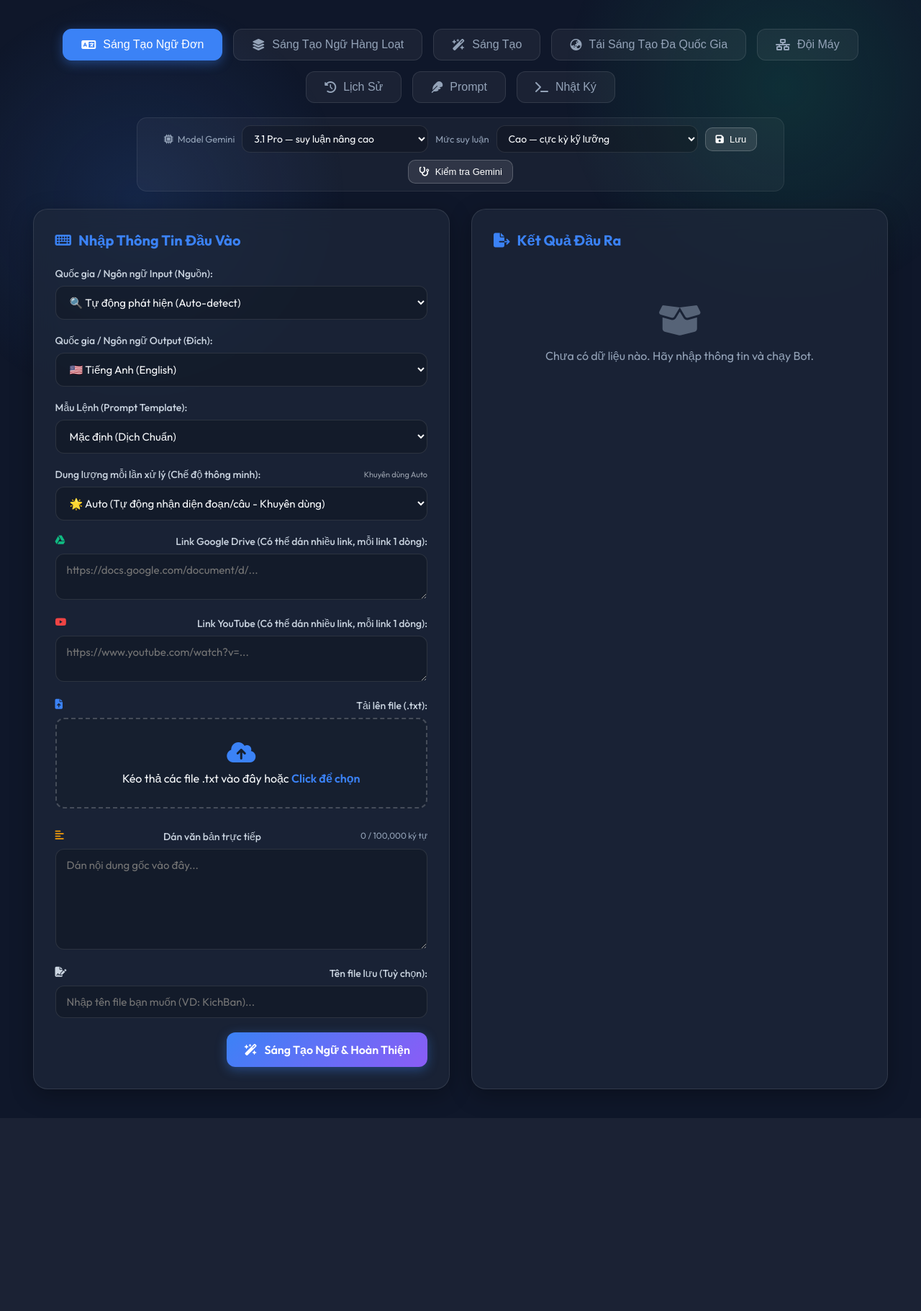
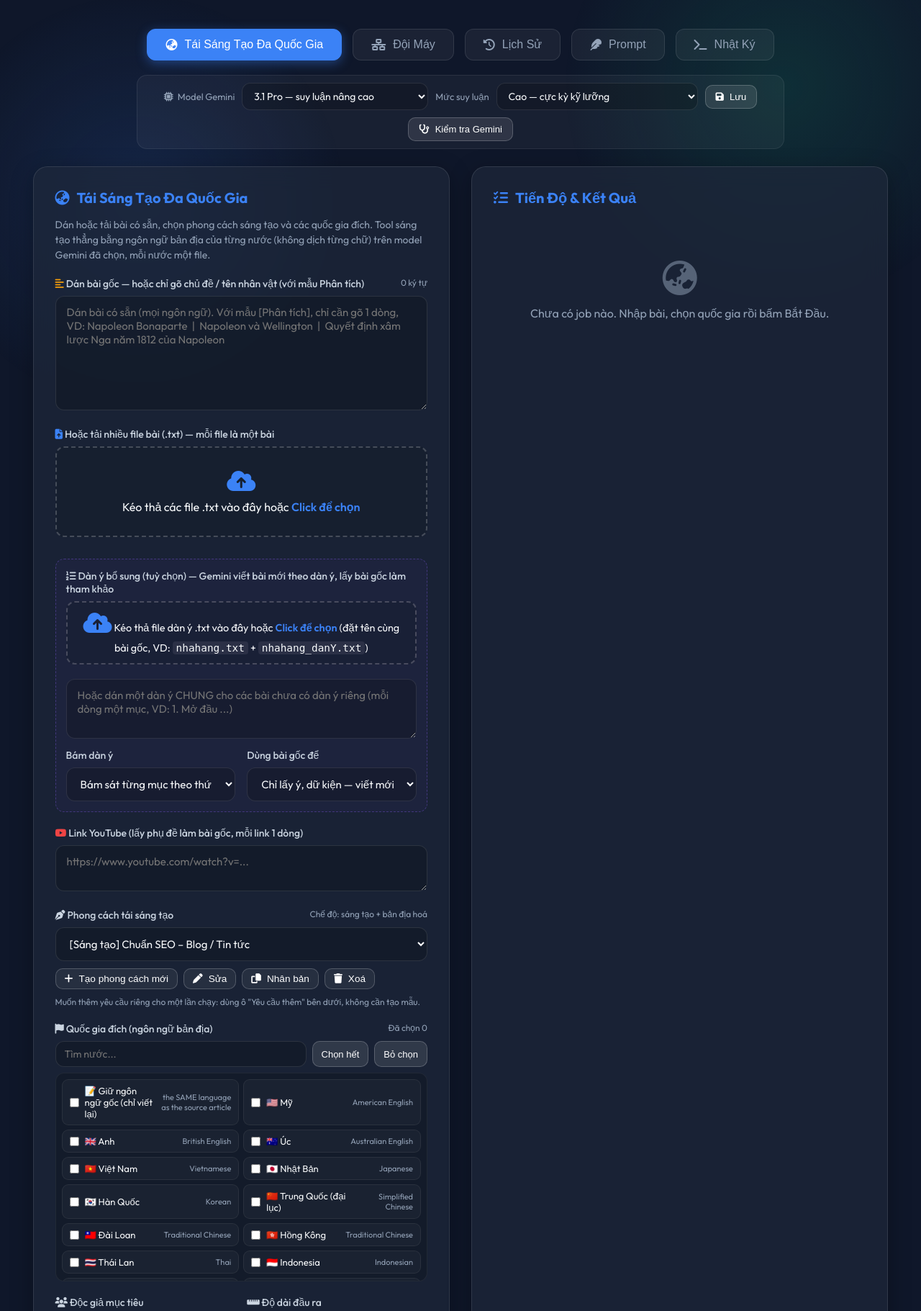
Before and after one commit to hoanggiastudio102-hue/text, a Flask app: page / in a window 1280 px wide. Shown: the part 120-1941 px from the top of the page at 72% size. Before the commit the page ends 1673 px from the top, so only its background shows below. Run offline with Flask 3, Linux system fonts and the light colour scheme.

Commit message:
Ẩn 3 tab cũ (Sáng Tạo Ngữ Đơn/Hàng Loạt/Sáng Tạo), mở sẵn tab Tái Sáng Tạo Đa Quốc Gia
Co-Authored-By: Claude Sonnet 5.5 <noreply@anthropic.com>
Claude-Session: https://claude.ai/code/session_01KPt74qjBHwRAchGYAVD88c

```diff
--- a/static/style.css
+++ b/static/style.css
@@ -720,3 +720,5 @@ select.glass-input option {
 .gm-account { margin-top: 6px; font-size: 12px; color: #6ee7b7; text-align: right; max-width: 280px; word-break: break-all; }
 .gm-account a { color: #93c5fd; }
 .gm-account .gm-warn { color: #fcd34d; }
+
+.tab-btn[hidden]{display:none !important}
--- a/templates/index.html
+++ b/templates/index.html
@@ -32,10 +32,10 @@
 
         <!-- Tabs -->
         <div class="tabs-container">
-            <button class="tab-btn active" data-tab="tab-translate"><i class="fa-solid fa-language"></i> Sáng Tạo Ngữ Đơn</button>
-            <button class="tab-btn" data-tab="tab-batch"><i class="fa-solid fa-layer-group"></i> Sáng Tạo Ngữ Hàng Loạt</button>
-            <button class="tab-btn" data-tab="tab-creative"><i class="fa-solid fa-wand-magic-sparkles"></i> Sáng Tạo</button>
-            <button class="tab-btn" data-tab="tab-localize"><i class="fa-solid fa-earth-asia"></i> Tái Sáng Tạo Đa Quốc Gia</button>
+            <button class="tab-btn" data-tab="tab-translate" hidden><i class="fa-solid fa-language"></i> Sáng Tạo Ngữ Đơn</button>
+            <button class="tab-btn" data-tab="tab-batch" hidden><i class="fa-solid fa-layer-group"></i> Sáng Tạo Ngữ Hàng Loạt</button>
+            <button class="tab-btn" data-tab="tab-creative" hidden><i class="fa-solid fa-wand-magic-sparkles"></i> Sáng Tạo</button>
+            <button class="tab-btn active" data-tab="tab-localize"><i class="fa-solid fa-earth-asia"></i> Tái Sáng Tạo Đa Quốc Gia</button>
             <button class="tab-btn" data-tab="tab-fleet"><i class="fa-solid fa-network-wired"></i> Đội Máy</button>
             <button class="tab-btn" data-tab="tab-history"><i class="fa-solid fa-clock-rotate-left"></i> Lịch Sử</button>
             <button class="tab-btn" data-tab="tab-prompts"><i class="fa-solid fa-feather"></i> Prompt</button>
@@ -65,7 +65,7 @@
         </div>
 
         <!-- Main Workspace (Single Translate) -->
-        <div id="tab-translate" class="workspace tab-content active">
+        <div id="tab-translate" class="workspace tab-content" style="display: none;">
             <div class="card input-section">
                 <h2><i class="fa-solid fa-keyboard"></i> Nhập Thông Tin Đầu Vào</h2>
 
@@ -480,7 +480,7 @@
         </div>
 
         <!-- Localize Workspace: viết lại + bản địa hoá nhiều quốc gia -->
-        <div id="tab-localize" class="workspace tab-content" style="display: none;">
+        <div id="tab-localize" class="workspace tab-content active" style="display: grid;">
             <div class="card input-section">
                 <h2><i class="fa-solid fa-earth-asia"></i> Tái Sáng Tạo Đa Quốc Gia</h2>
                 <p class="lz-hint">Dán hoặc tải bài có sẵn, chọn phong cách sáng tạo và các quốc gia đích. Tool sáng tạo thẳng bằng ngôn ngữ bản địa của từng nước (không dịch từng chữ) trên model Gemini đã chọn, mỗi nước một file.</p>
```
